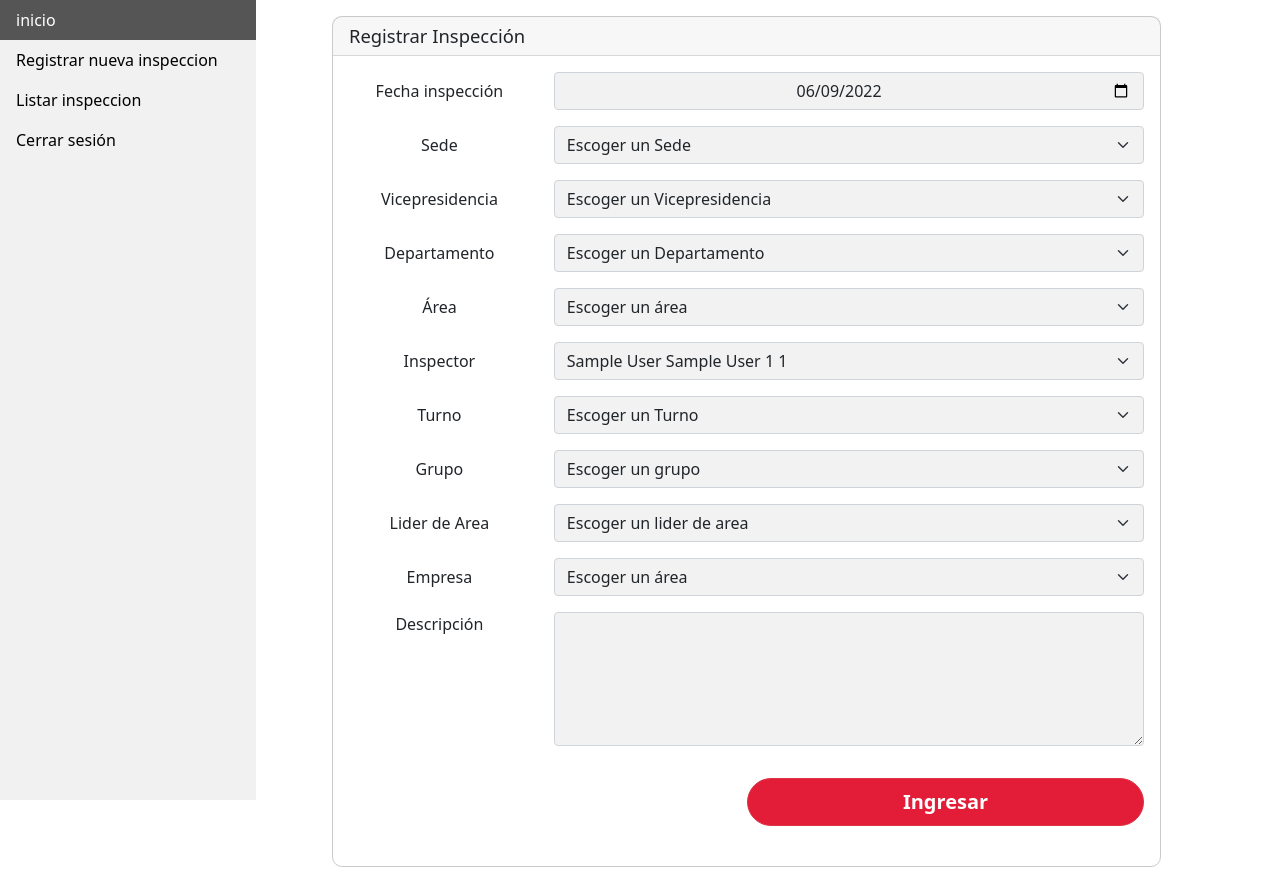
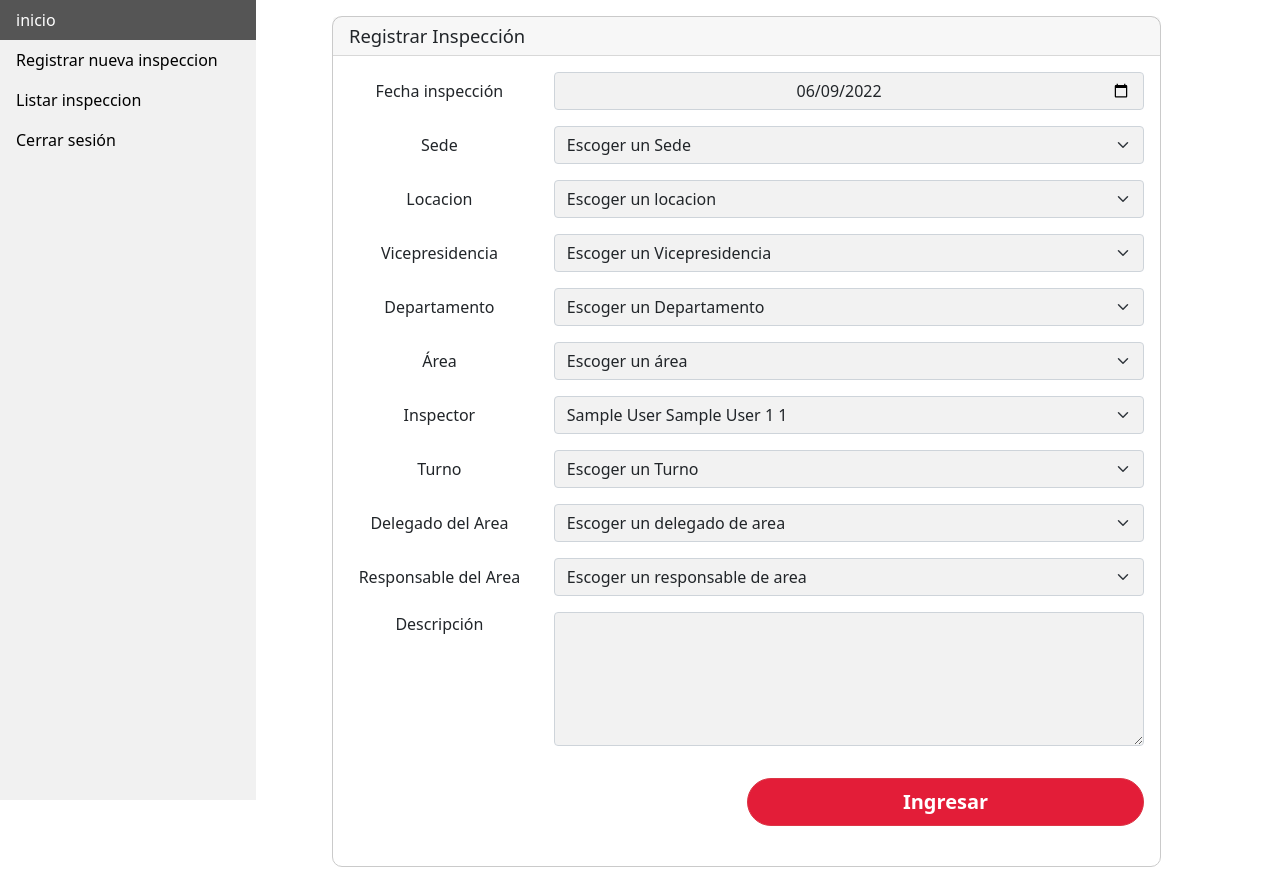
Before and after one commit to sigauxs/coperacional, a PHP site: page /cp/inspeccion.php in a window 1280 px wide. Run offline with PHP 8.4, Linux system fonts and the light colour scheme; the visitor is signed in with stand-in values (Sample User, id 1); some libraries are stand-ins or nearby versions.

Commit message:
insertar inspeccion

```diff
--- a/inspeccion.php
+++ b/inspeccion.php
@@ -26,7 +26,9 @@ $tipoUsuario = $_SESSION['tipoUsuario'];
     <link rel="stylesheet" href="https://cdnjs.cloudflare.com/ajax/libs/animate.css/4.1.1/animate.min.css" />
     <link href="./css/responsive.css" rel="stylesheet">
     <link href="./css/style.css" rel="stylesheet">
+    <link rel="stylesheet" href="sweetalert2.min.css">
     <script src="https://kit.fontawesome.com/2dd4f6d179.js" crossorigin="anonymous"></script>
+    <script src="//cdn.jsdelivr.net/npm/sweetalert2@11"></script>
 </head>
 
 <body>
@@ -45,7 +47,7 @@ $tipoUsuario = $_SESSION['tipoUsuario'];
                     </div>
                     <div class="card-body bg-transparent">
 
-                        <form id="formInspeccion" action="./server/inspeccionRegister.php" method="POST" class="needs-validation" novalidate>
+                        <form id="formInspeccion" onSubmit="prueba()" action="./server/inspeccionRegister.php" method="POST" class="needs-validation" novalidate>
 
                             <div class="mb-3 row align-items-center ">
                                 <div class="col-sm-12 col-md-3 text-center">
@@ -87,6 +89,27 @@ $tipoUsuario = $_SESSION['tipoUsuario'];
 
 
                             </div>
+
+                            <div class="mb-3 row align-items-center">
+                                <div class="col-sm-12 col-md-3 text-center">
+                                    <label> Locacion </label>
+                                </div>
+                                <div class="col-sm-12 col-md-9">
+                                    <select class="form-select"
+                                            name="locacion"
+                                            id="locacion"
+                                            aria-label="Default select example"
+                                            required>
+                                        <option value="" selected>Escoger un locacion</option>
+                                    </select>
+                                    <div class="invalid-feedback">
+                                     Selecciona una locacion
+                                    </div>
+                                </div>
+
+
+                            </div>
+
 
 
 
@@ -169,11 +192,11 @@ $tipoUsuario = $_SESSION['tipoUsuario'];
                                     <label> Turno </label>
                                 </div>
                                 <div class="col-sm-12 col-md-9">
-                                    <select value="0" class="form-select"  name="turno" aria-label="Default select example">
+                                    <select value="" class="form-select" id="turno"  name="turno" aria-label="Default select example">
                                         <option selected>Escoger un Turno</option>
-                                        <option value="1">One</option>
-                                        <option value="2">Two</option>
-                                        <option value="3">Three</option>
+                                        <option value="1">Dia</option>
+                                        <option value="2">Noche</option>
+
                                     </select>
                                 </div>
 
@@ -181,14 +204,11 @@ $tipoUsuario = $_SESSION['tipoUsuario'];
 
                             <div class="mb-3 row align-items-center">
                                 <div class="col-sm-12 col-md-3 text-center">
-                                    <label> Grupo </label>
+                                    <label> Delegado del Area </label>
                                 </div>
                                 <div class="col-sm-12 col-md-9">
-                                    <select class="form-select" name="grupo" aria-label="Default select example">
-                                        <option value="" selected>Escoger un grupo</option>
-                                        <option value="1">One</option>
-                                        <option value="2">Two</option>
-                                        <option value="3">Three</option>
+                                    <select class="form-select" id="delegado" name="delegado" aria-label="Default select example">
+                                        <option value="" selected>Escoger un delegado de area</option>
                                     </select>
                                 </div>
 
@@ -196,32 +216,15 @@ $tipoUsuario = $_SESSION['tipoUsuario'];
 
                             <div class="mb-3 row align-items-center">
                                 <div class="col-sm-12 col-md-3 text-center">
-                                    <label> Lider de Area </label>
+                                    <label> Responsable del Area </label>
                                 </div>
                                 <div class="col-sm-12 col-md-9">
-                                    <select class="form-select" name="liderArea" aria-label="Default select example">
-                                        <option value="" selected>Escoger un lider de area</option>
-                                        <option value="1">One</option>
-                                        <option value="2">Two</option>
-                                        <option value="3">Three</option>
+                                    <select class="form-select" id="responsable" name="responsable" aria-label="Default select example">
+                                        <option value="" selected>Escoger un responsable de area</option>
                                     </select>
                                 </div>
 
                             </div>
-
-
-                            <div class="mb-3 row align-items-center">
-                                <div class="col-sm-12 col-md-3 text-center">
-                                    <label> Empresa </label>
-                                </div>
-                                <div class="col-sm-12 col-md-9">
-                                    <select class="form-select" name="empresa" aria-label="Default select example">
-                                        <option value="" selected>Escoger un área</option>
-                                    </select>
-                                </div>
-
-                            </div>
-
 
                             <div class="mb-3 row">
                                 <div class="col-sm-12 col-md-3 text-center">
@@ -262,6 +265,31 @@ $tipoUsuario = $_SESSION['tipoUsuario'];
     <script src="https://cdn.jsdelivr.net/npm/bootstrap@5.0.2/dist/js/bootstrap.min.js" integrity="sha384-cVKIPhGWiC2Al4u+LWgxfKTRIcfu0JTxR+EQDz/bgldoEyl4H0zUF0QKbrJ0EcQF" crossorigin="anonymous"></script>
     <script src="./js/defaultValue.js"></script>
     <script src="./js/services_select.js"></script>
+    <script>
+/*
+        function prueba(){
+            console.log('hola mundo');
+            Swal.fire({
+  title: 'Are you sure?',
+  text: "You won't be able to revert this!",
+  icon: 'warning',
+  showCancelButton: true,
+  confirmButtonColor: '#3085d6',
+  cancelButtonColor: '#d33',
+  confirmButtonText: 'Yes, delete it!'
+}).then((result) => {
+  if (result.isConfirmed) {
+    Swal.fire(
+      'Deleted!',
+      'Your file has been deleted.',
+      'success'
+    )
+  }
+})
+            e.preventDefault();
+        }*/
+
+    </script>
 <script>
     (function () {
   'use strict'
--- a/js/services_select.js
+++ b/js/services_select.js
@@ -1,7 +1,7 @@
 const resetValue = 0;
 
 
-const sedes = document.getElementById("sedes");
+let sedes = document.getElementById("sedes");
 let form = document.querySelector("#formInspeccion");
 
 $( "#area" ).prop( "disabled", true );
@@ -12,28 +12,32 @@ $( "#vp_idSede").prop( "disabled", true );
 sedes.addEventListener("change",()=>{
   $("#sedes option:selected").each(function () {
 
-    let VP_idSede = $(this).val();
+    let idSede = $(this).val();
 
-    if(VP_idSede != 0){
-      fetchDataSelect(VP_idSede,"","","#vp_idSede");
+    if(idSede != 0){
+      fetchDataSelect(idSede,"","","#vp_idSede","");
+      $( "#locacion" ).prop( "disabled", false );
       $( "#area" ).prop( "disabled", false );
       $( "#dpto" ).prop( "disabled", false );
       $( "#vp_idSede").prop( "disabled", false );
 
+      form.elements[3].value = "";
+      form.elements[4].value = "";
+      form.elements[5].value = "";
+      console.log(idSede);
+
+      fetchDataSelect("","","","#locacion",idSede);
+
+
+    }else if(idSede == "" || idSede ==  undefined || idSede ==  0 ){
+
       form.elements[2].value = "";
       form.elements[3].value = "";
       form.elements[4].value = "";
-
-    }else if(VP_idSede == "" || VP_idSede ==  undefined || VP_idSede ==  0 ){
-
-      form.elements[2].value = "";
-
-
-      form.elements[3].value = "";
-
-      form.elements[4].value = "";
+      form.elements[5].value = "";
 
       $( "#area" ).prop( "disabled", true );
+      $( "#locacion" ).prop( "disabled", true );
       $( "#dpto" ).prop( "disabled", true );
       $( "#vp_idSede").prop( "disabled", true );
     }
@@ -43,10 +47,10 @@ sedes.addEventListener("change",()=>{
 
 })
 
-const vicepresidencia = document.getElementById("vp_idSede");
+let vicepresidencia = document.getElementById("vp_idSede");
 vicepresidencia.addEventListener("change",()=>{
 
-  area = form.elements[4].value = "";
+ area = form.elements[5].value = "";
 
   $("#vp_idSede option:selected").each(function () {
 
@@ -54,7 +58,7 @@ vicepresidencia.addEventListener("change",()=>{
 
     if(idVicepresidencia != 0){
 
-      fetchDataSelect("",idVicepresidencia,"","#dpto");
+      fetchDataSelect("",idVicepresidencia,"","#dpto","");
       $( "#area" ).prop( "disabled", false );
       $( "#dpto" ).prop( "disabled", false );
 
@@ -66,8 +70,8 @@ vicepresidencia.addEventListener("change",()=>{
 
     }else if(idVicepresidencia == 0){
 
-      form.elements[3].value = "";
       form.elements[4].value = "";
+      form.elements[5].value = "";
 
       $( "#area" ).prop( "disabled", true );
       $( "#dpto" ).prop( "disabled", true );
@@ -85,16 +89,16 @@ vicepresidencia.addEventListener("change",()=>{
 
 })
 
-const dpto = document.getElementById("dpto");
+let dpto = document.getElementById("dpto");
 dpto.addEventListener("change",()=>{
  $("#dpto option:selected").each(function () {
     let area_idDpto = $(this).val();
 
     if(area_idDpto != 0){
-      fetchDataSelect("","",area_idDpto,"#area");
+      fetchDataSelect("","",area_idDpto,"#area","");
       $( "#area" ).prop( "disabled", false );
       }else{
-      form.elements[4].value = "";
+      form.elements[5].value = "";
       $( "#area" ).prop( "disabled", true );
     }
 
@@ -103,7 +107,31 @@ dpto.addEventListener("change",()=>{
 })
 
 
-const fetchDataSelect = async (vp_idsede,dpto,area,selector) => {
+
+let area = document.getElementById("area");
+area.addEventListener("change",()=>{
+  let locacion = form.elements['locacion'].value;
+ $("#area option:selected").each(function () {
+    let area_id = $(this).val();
+    if(area_id != 0){
+      SelectDelegadoyPertenece(area_id,locacion,"","#delegado");
+      SelectDelegadoyPertenece(area_id,locacion,1,"#responsable");
+      $( "#delegado" ).prop( "disabled", false );
+      $( "#responsable" ).prop( "disabled", false );
+
+      }else{
+      form.elements['delegado'].value = "";
+      form.elements['responsable'].value = "";
+      $( "#delegado" ).prop( "disabled", true );
+      $( "#responsable" ).prop( "disabled", true );
+
+    }
+  });
+})
+
+
+
+const fetchDataSelect = async (vp_idsede,dpto,area,selector,locacion) => {
   const options = {
     method: "GET",
     headers: {
@@ -114,7 +142,28 @@ const fetchDataSelect = async (vp_idsede,dpto,area,selector) => {
 
   var url = new URL("http://localhost/cp/server/inspeccion-server.php");
 
-  var params = { vp_idsede: vp_idsede, dpto:dpto, area:area };
+  var params = { vp_idsede: vp_idsede, dpto:dpto, area:area, locacion:locacion };
+
+  url.search = new URLSearchParams(params).toString();
+
+  const sedes = await fetch(url, options)
+    .then((response) => response.json())
+    .then((data) => renderSelect(data, selector));
+
+};
+
+const SelectDelegadoyPertenece = async (area,locacion,rol,selector) => {
+  const options = {
+    method: "GET",
+    headers: {
+      "Content-Type": "application/json",
+    },
+  };
+
+
+  var url = new URL("http://localhost/cp/server/select_delegado.php");
+
+  var params = { area: area, locacion:locacion, rol:rol };
 
   url.search = new URLSearchParams(params).toString();
 
```
Also changed, not shown: index.php (+6 -3 lines), server/inspeccion-server.php (+11 -1 lines), server/inspeccionRegister.php (+69 -8 lines), server/select_delegado.php (added, +53 -0 lines).
